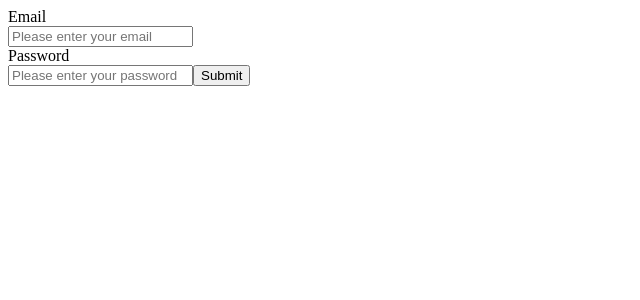
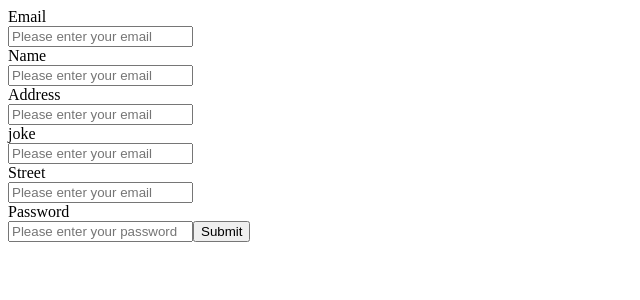
Before and after one commit to Sanowar72/react-teaching-jul, a React (Vite) app: page / in a window 1280 px wide. Shown: the top 300 px of the page, without its empty margins (0-640 px from the left). Built offline with nearby package versions, Linux system fonts and the light colour scheme.

Commit message:
multiple form data handle in 1 state added

```diff
--- a/src/component/form/FormComponent.jsx
+++ b/src/component/form/FormComponent.jsx
@@ -4,47 +4,91 @@ import React, { useState } from "react";
 const UserForm = () => {
   const [email, setEmail] = useState("");
   const [password, setPassword] = useState("");
+  const userObj = {
+    name: "",
+    email: "",
+    address: "",
+    street: "",
+    password: "",
+    joke: "",
+  };
+  const [userData, setUserData] = useState(userObj);
 
-  const handleEmailChange = (e) => {
-    setEmail(e.target.value);
+  const handleOnchange = (e) => {
+    const { name, value } = e.target;
+    setUserData((pre) => ({ ...pre, [name]: value }));
   };
-
-  const handlePasswordChange = (e) => {
-    setPassword(e.target.value);
-  };
-
-  const handleSubmit = async (e) => {
-    e.preventDefault();
-    const payload = {
-      email: email,
-      password: password,
-    };
-    const url = "https://expresswithmongo.onrender.com/api/auth/signin";
-    try {
-      const res = await axios.post(url, payload, { withCredentials: true });
-      console.log(res);
-    } catch (error) {
-      console.error(error);
-    }
-  };
+  console.log(userData);
+  // const handleSubmit = async (e) => {
+  //   e.preventDefault();
+  //   const payload = {
+  //     email: email,
+  //     password: password,
+  //   };
+  //   console.log("this is payload....", payload);
+  //   const url = "https://expresswithmongo.onrender.com/api/auth/signin";
+  //   try {
+  //     const res = await axios.post(url, payload, { withCredentials: true });
+  //     // console.log(res);
+  //   } catch (error) {
+  //     console.error(error);
+  //   }
+  // };
 
   return (
-    <form onSubmit={handleSubmit}>
+    <form onSubmit={handleOnchange}>
       <div>Email</div>
       <input
-        value={email}
+        value={userData.email}
+        name="email"
         type="email"
         placeholder="Please enter your email"
-        onChange={handleEmailChange}
+        onChange={handleOnchange}
         required
       />
-
+      <div>Name</div>
+      <input
+        value={userData.name.toUpperCase()}
+        name="name"
+        type="text"
+        placeholder="Please enter your email"
+        onChange={handleOnchange}
+        required
+      />
+      <div>Address</div>
+      <input
+        value={userData.address}
+        name="address"
+        type="text"
+        placeholder="Please enter your email"
+        onChange={handleOnchange}
+        required
+      />
+      <div>joke</div>
+      <input
+        value={userData.joke}
+        name="joke"
+        type="text"
+        placeholder="Please enter your email"
+        onChange={handleOnchange}
+        required
+      />
+      <div>Street</div>
+      <input
+        value={userData.street}
+        name="street"
+        type="text"
+        placeholder="Please enter your email"
+        onChange={handleOnchange}
+        required
+      />
       <div>Password</div>
       <input
-        value={password}
+        value={userData.password}
+        name="password"
         type="password"
         placeholder="Please enter your password"
-        onChange={handlePasswordChange}
+        onChange={handleOnchange}
         required
       />
 
```
